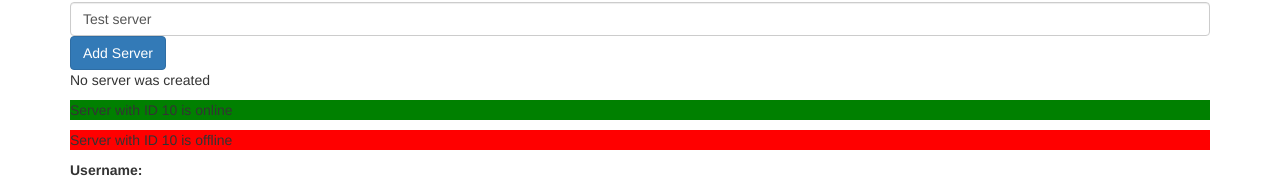
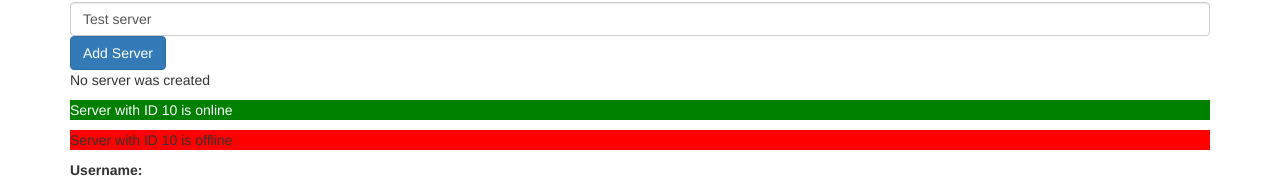
Before and after one commit to irendon1993/helloAngular, an Angular app: page / in a window 1280 px wide. Shown: the part 110-293 px from the top of the page. Built offline with nearby package versions, Linux system fonts and the light colour scheme.

Commit message:
outputting lists with ngFor

```diff
--- a/src/app/server/server.component.html
+++ b/src/app/server/server.component.html
@@ -1,2 +1,5 @@
 <!-- Can string interpolate as long as final result is a string or can be converted to a string-->
-<p [ngStyle]="{backgroundColor: getColor()}">{{'Server'}} with ID {{serverId}} is {{getServerStatus()}} </p>
+<p
+ [ngStyle]="{backgroundColor: getColor()}"
+ [ngClass]="{online: serverStatus === 'online'}">
+ {{'Server'}} with ID {{serverId}} is {{getServerStatus()}} </p>
--- a/src/app/server/server.component.ts
+++ b/src/app/server/server.component.ts
@@ -2,7 +2,12 @@
 
 @Component({
   selector: 'app-server',
-  templateUrl: './server.component.html'
+  templateUrl: './server.component.html',
+  styles: [`
+    .online {
+      color: white
+    }
+  `]
 })
 export class ServerComponent {
   serverId = 10;
--- a/src/app/servers/servers.component.html
+++ b/src/app/servers/servers.component.html
@@ -26,5 +26,4 @@
     No server was created
   </p>
 </ng-template>
-<app-server></app-server>
-<app-server></app-server>
+<app-server *ngFor="let server of servers"></app-server>
--- a/src/app/servers/servers.component.ts
+++ b/src/app/servers/servers.component.ts
@@ -14,6 +14,7 @@
   serverCreationStatus = "No server was created";
   serverName = 'Test server';
   serverCreated = false;
+  servers = ['Testserver', 'Testserver2'];
 
   constructor() {
     setTimeout(() => {
@@ -26,6 +27,7 @@
 
   onCreateServer() {
     this.serverCreated = true;
+    this.servers.push(this.serverName);
     this.serverCreationStatus = "Server was created! Name is " + this.serverName;
     }
 
```
